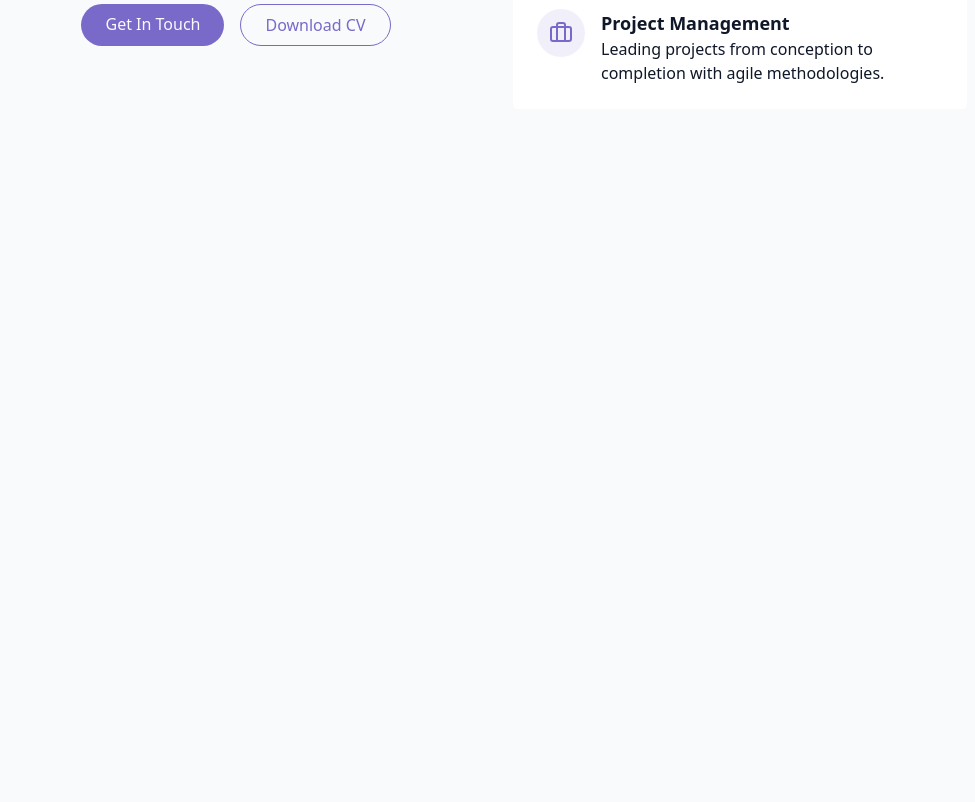
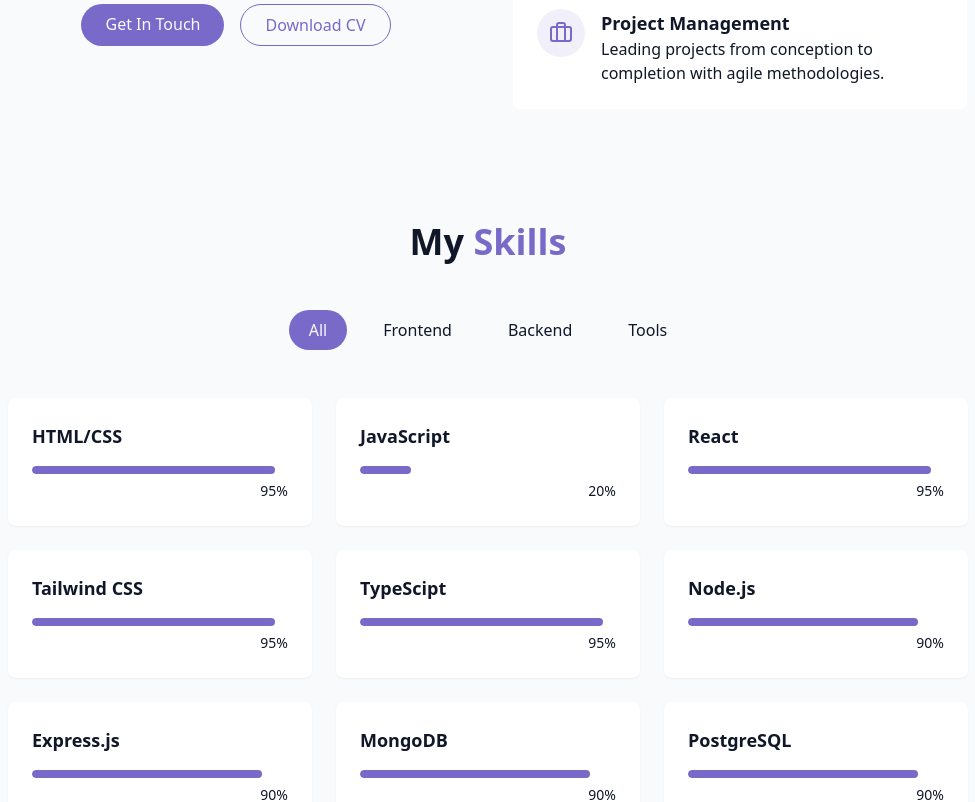
Before and after one commit to ludovicfremaut/beautiful-portfolio, a React (Vite) app: page / in a window 1280 px wide. Shown: the part 1220-2022 px from the top of the page, without its empty margins (152-1127 px from the left). Before the commit the page ends 1346 px from the top, so only its background shows below. Built offline with nearby package versions, Linux system fonts and the light colour scheme.

Commit message:
components: SkilsSection

```diff
--- a/src/components/HeroSection.jsx
+++ b/src/components/HeroSection.jsx
@@ -31,7 +31,7 @@
       </div>
       <div className="absolute bottom-8 left-1/2 transform-x-1/2 flex flex-col items-center animate-bounce">
         <span className="text-sm text-muted-foreground mb-2"> Scroll </span>
-        <ArrowDown className="h-5 w-5 text-primary" />
+        <ArrowDown className="h-5" />
       </div>
     </section>
   );
--- /dev/null
+++ b/src/components/SkillsSection.jsx
@@ -0,0 +1,84 @@
+import { useState } from "react";
+import { cn } from "../lib/utils.js";
+
+const skills = [
+  // Frontend
+  { name: "HTML/CSS", level: 95, category: "frontend" },
+  { name: "JavaScript", level: 20, category: "frontend" },
+  { name: "React", level: 95, category: "frontend" },
+  { name: "Tailwind CSS", level: 95, category: "frontend" },
+  { name: "TypeScipt", level: 95, category: "frontend" },
+
+  // Backend
+  { name: "Node.js", level: 90, category: "backend" },
+  { name: "Express.js", level: 90, category: "backend" },
+  { name: "MongoDB", level: 90, category: "backend" },
+  { name: "PostgreSQL", level: 90, category: "backend" },
+
+  // Tools
+  { name: "Git", level: 90, category: "tools" },
+  { name: "GitHub", level: 90, category: "tools" },
+  { name: "Figma", level: 90, category: "tools" },
+  { name: "Postman", level: 90, category: "tools" },
+  { name: "VSCode", level: 90, category: "tools" },
+];
+
+const categories = ["all", "frontend", "backend", "tools"];
+
+export const SkillsSection = () => {
+  const [activeCategory, setActiveCategory] = useState("all");
+
+  const filteredSkills = skills.filter(
+    (skill) => activeCategory === "all" || skill.category === activeCategory
+  );
+
+  return (
+    <section id="skills" className="py-24 px-4 relative bg-secondary/30">
+      <div className="container mx-auto max-w-5xl">
+        <h2 className="text-3xl md:text-4xl font-bold mb-12 text-center">
+          My <span className="text-primary">Skills</span>
+        </h2>
+
+        <div className="flex flex-wrap justify-center gap-4 mb-12">
+          {categories.map((category, key) => (
+            <button
+              key={key}
+              onClick={() => setActiveCategory(category)}
+              className={cn(
+                "px-5 py-2 rounded-full transition-colors duration-300 capitalize",
+                activeCategory === category
+                  ? "bg-primary text-primary-foreground"
+                  : "bg-secondary/70 text-foreground hover:bd-secondary"
+              )}
+            >
+              {category}
+            </button>
+          ))}
+        </div>
+        <div className="grid grid-cols-1 sm:grid-cols-2 lg:grid-cols-3 gap-6">
+          {filteredSkills.map((skill, key) => (
+            <div
+              key={key}
+              className="bg-card p-6 rounded-lg shadow-xs card-hover"
+            >
+              <div className="text-left mb-4">
+                <h3 className="font-semibold text-lg"> {skill.name}</h3>
+              </div>
+              <div className="w-full bg-secondary/50 h-2 rounded-full overflow-hidden">
+                <div
+                  className="bg-primary h-2 rounded-full origin-left animate-[grow_1.5s_ease-out]"
+                  style={{ width: skill.level + "%" }}
+                />
+              </div>
+              <div className="text-right mt-1">
+                <span className="text-sm text-muted-foreground">
+                  {skill.level}%
+                </span>
+              </div>
+            </div>
+          ))}
+        </div>
+      </div>
+    </section>
+  );
+};
--- a/src/pages/Home.jsx
+++ b/src/pages/Home.jsx
@@ -3,6 +3,7 @@
 import { NavBar } from "../components/NavBar.jsx";
 import { HeroSection } from "../components/HeroSection.jsx";
 import { AboutSection } from "../components/Aboutsection.jsx";
+import { SkillsSection } from "../components/SkillsSection.jsx";
 
 export const Home = () => {
   return (
@@ -20,6 +21,7 @@
       <main>
         <HeroSection />
         <AboutSection />
+        <SkillsSection />
       </main>
 
       {/* Footer */}
```
